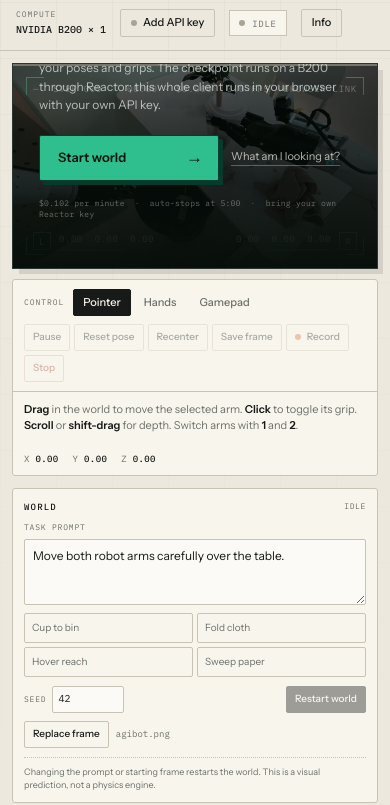
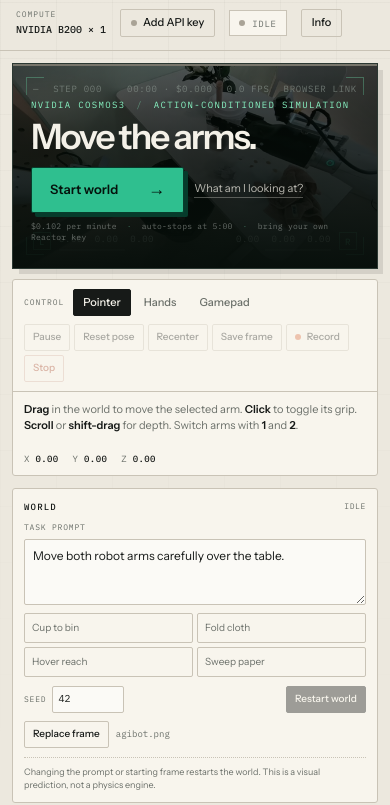
Before and after one commit to Jay-Aditya-16/cosmos-bimanual, a website built with Vite: page index.html in a window 390 px wide. Shown: the part 54-859 px from the top of the page. Built offline with nearby package versions, Linux system fonts and the light colour scheme.

Commit message:
Fit the world controls on mobile screens

```diff
--- a/src/style.css
+++ b/src/style.css
@@ -904,13 +904,17 @@ input[type="range"]::-moz-range-thumb { width: 11px; height: 11px; border: 1px s
   .topbar-meta { width: 100%; flex-wrap: wrap; gap: 10px 14px; }
   .meta-block b { max-width: 230px; }
   .workspace { padding: 12px 12px 0; gap: 12px; }
-  .overlay { padding: 26px; align-items: flex-end; background: linear-gradient(0deg, rgba(6,14,10,.97) 0%, rgba(6,14,10,.68) 60%, rgba(6,14,10,.3) 100%); }
-  .overlay h2 { font-size: clamp(37px, 12vw, 55px); }
+  .overlay { padding: 18px; align-items: flex-end; background: linear-gradient(0deg, rgba(6,14,10,.97) 0%, rgba(6,14,10,.68) 60%, rgba(6,14,10,.3) 100%); }
+  .overlay h2 { font-size: clamp(30px, 9vw, 40px); line-height: 1.02; }
+  .start-overlay .eyebrow { margin-bottom: 8px; }
+  .start-overlay h2 .quiet,
+  .start-overlay .overlay-copy { display: none; }
   .key-dialog .dialog-fine { font-size: 9px !important; }
-  .overlay-copy { margin-top: 16px; font-size: 12px; }
-  .overlay-actions { margin-top: 20px; gap: 12px; }
-  .primary-btn { min-width: 180px; }
-  .overlay-fine { font-size: 8px; }
+  .overlay-copy { margin-top: 8px; font-size: 11px; line-height: 1.45; }
+  .overlay-actions { margin-top: 12px; gap: 10px; }
+  .primary-btn { min-width: 0; padding-inline: 18px; }
+  .overlay-fine { margin-top: 8px; font-size: 8px; }
+  .form-error { margin-top: 6px; min-height: 0; }
   .top-hud { top: 18px; left: 20px; right: 20px; }
   .bottom-hud { bottom: 17px; left: 20px; right: 20px; }
   .dock-row { align-items: flex-start; flex-direction: column; gap: 8px; }
```
